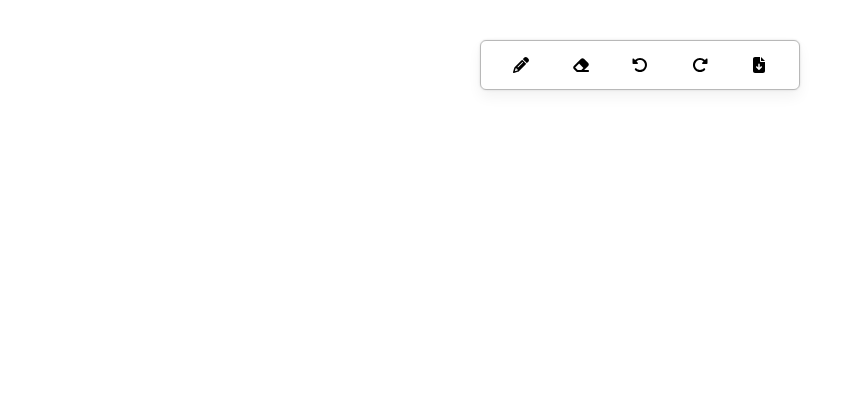
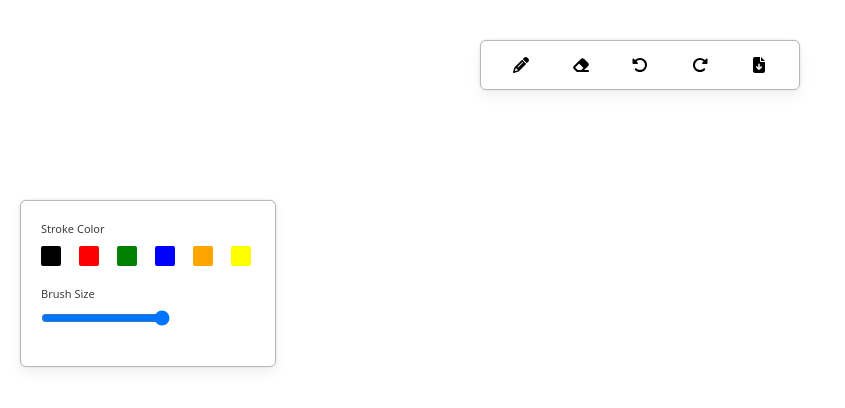
Before and after one commit to vedant-3010/Collaborative-Sketchbook, a Next.js app: page / in a window 1280 px wide. Shown: the top 408 px of the page, without its empty margins (0-845 px from the left). Built offline with nearby package versions, Linux system fonts and the light colour scheme.

Commit message:
toolbox added

```diff
--- /dev/null
+++ b/src/components/Toolbox/index.js
@@ -0,0 +1,34 @@
+import React from 'react'
+import styles from './index.module.css'
+import { COLORS, MENU_ITEMS } from '@/constants'
+const ToolBox = () => {
+
+    const updateBrush = () => {
+
+    }
+
+    return (
+        <div className={styles.toolboxContainer}>
+            <div className={styles.toolItem}>
+                <h4 className={styles.toolText}>Stroke Color</h4>
+                <div className={styles.itemContainer}>
+                    <div className={styles.colorBox} style={{ backgroundColor: COLORS.BLACK }} />
+                    <div className={styles.colorBox} style={{ backgroundColor: COLORS.RED }} />
+                    <div className={styles.colorBox} style={{ backgroundColor: COLORS.GREEN }} />
+                    <div className={styles.colorBox} style={{ backgroundColor: COLORS.BLUE }} />
+                    <div className={styles.colorBox} style={{ backgroundColor: COLORS.ORANGE }} />
+                    <div className={styles.colorBox} style={{ backgroundColor: COLORS.YELLOW }} />
+                </div>
+            </div>
+
+            <div className={styles.toolItem}>
+                <h4 className={styles.toolText}>Brush Size</h4>
+                <div className={styles.itemContainer}>
+                    <input type='range' min={1} max={10} step={1} onChange={updateBrush} />
+                </div>
+            </div>
+        </div>
+    )
+}
+
+export default ToolBox
--- /dev/null
+++ b/src/components/Toolbox/index.module.css
@@ -0,0 +1,35 @@
+.toolboxContainer {
+  @apply p-5 absolute top-1/4 left-5 w-64 rounded-md;
+  box-shadow: theme("colors.shadow1");
+  border: 1px solid theme("colors.border1");
+  background-color: 1px solid theme("colors.background1");
+
+  .toolItem {
+    @apply mb-5;
+
+    .toolText {
+      font-size: 11px;
+      color: theme("colors.text1");
+    }
+
+    .itemContainer {
+      @apply flex justify-between mt-2;
+
+      .colorBox {
+        @apply h-5 w-5 mr-1 rounded-sm cursor-pointer;
+
+        &:hover,&.active {
+          border: 1.5px solid theme("colors.border2");
+          box-shadow: theme("colors.shadow2");
+        }
+      }
+    }
+  }
+
+  @media screen and (max-width: 640px) {
+    top: unset;
+    bottom: 0;
+    width: 100%;
+    left: 0;
+  }
+}
--- a/src/pages/index.js
+++ b/src/pages/index.js
@@ -1,10 +1,12 @@
 import Menu from "@/components/Menu";
+import ToolBox from "@/components/Toolbox";
 
 
 export default function Home() {
   return (
     <>
-    <Menu/>
+      <Menu />
+      <ToolBox />
     </>
   )
 }
```
